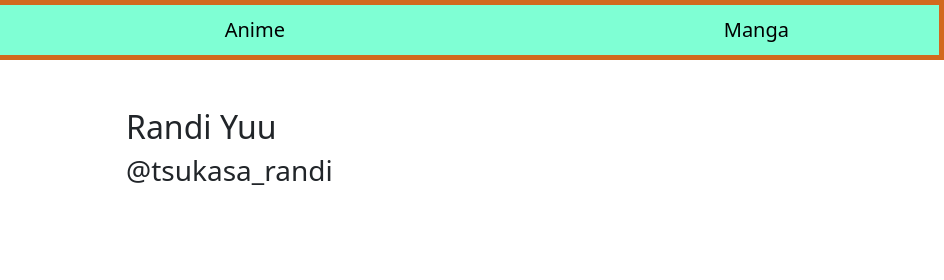
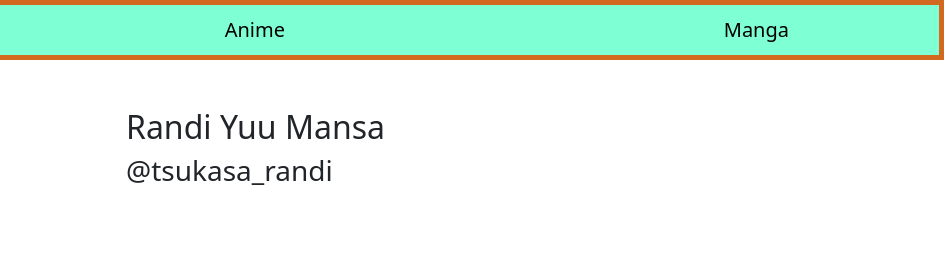
Before and after one commit to RandiYuu/Kamikaze, a website: page index.html in a window 1280 px wide. Shown: the top 280 px of the page, 336-1280 px from the left. Drawn offline with nearby package versions, Linux system fonts and the light colour scheme.

Commit message:
Nama baru

```diff
--- a/index.html
+++ b/index.html
@@ -29,7 +29,7 @@
           <img class="logo" src="ada.jpg" alt="bebas" />
         </div>
         <div class="col-12 col-md-6 col-lg-8">
-          <h2>Randi Yuu</h2>
+          <h2>Randi Yuu Mansa</h2>
           <h3>@tsukasa_randi</h3>
         </div>
       </div>
```
